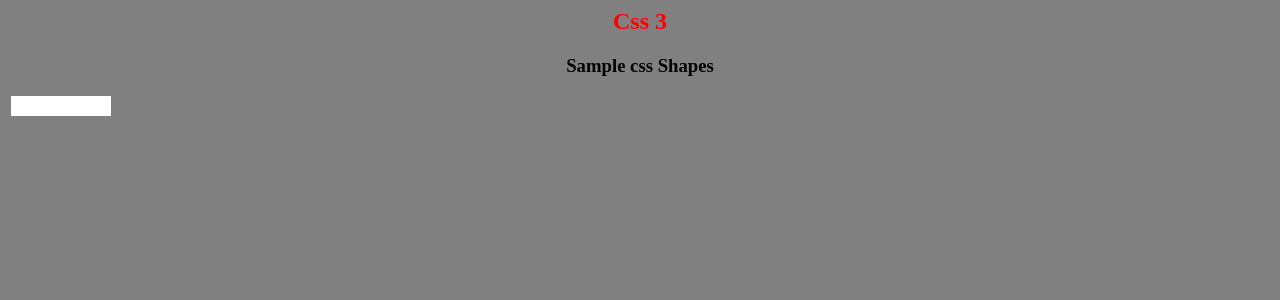
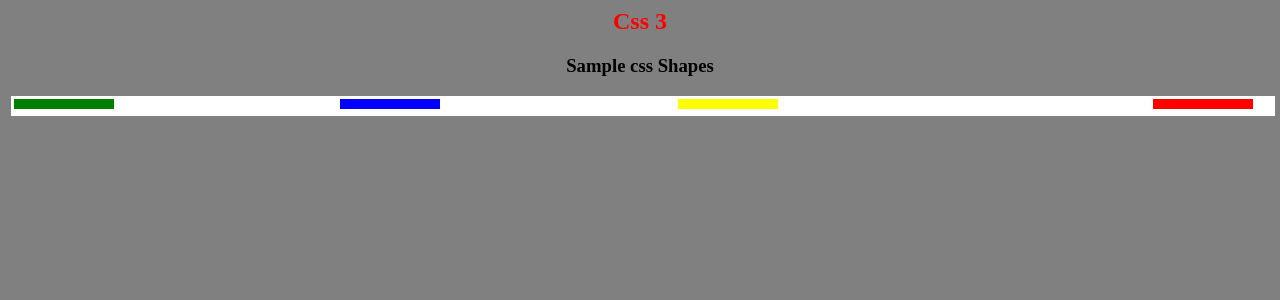
Before and after one commit to Quantumke/css3, a PHP site: page /public_html/index.html in a window 1280 px wide. Shown: the top 300 px of the page. Run offline with PHP 8.4, Linux system fonts and the light colour scheme.

Commit message:
Changes html

```diff
--- a/public_html/css/style.css
+++ b/public_html/css/style.css
@@ -15,25 +15,38 @@ body{
 .shapes{
 	height: 20px;
 	margin: 3px;
-	width: 100px;
+	width: 100%;
 }
 .triangle{
+	margin-left: 200px;
+	position: absolute;
 height: 10px;
 margin: 3px;
 width: 100px;
+background:green;
 }
 .square{
+	position: absolute;
 	height: 10px;
 margin: 3px;
 width: 100px;
+left: 337px;
+background: blue;
+
 }
 .rect{
+	position: absolute;
 height: 10px;
 margin: 3px;
 width: 100px;
+background: yellow;
+left: 675px;
 }
 .circle{
+	position: absolute;
 height: 10px;
 margin: 3px;
 width: 100px;
+background: red;
+left: 1150px;
 }
--- a/public_html/index.html
+++ b/public_html/index.html
@@ -12,7 +12,7 @@
 <h3>Sample css Shapes</h3>
 		</div>
 
-		<div class="shapes" style="background:#FFF;"><div class="name"></div>
+		<div class="shapes" style="background:#FFF;">
 
 
 		<div class="triangle" style="background:#red;">
```
